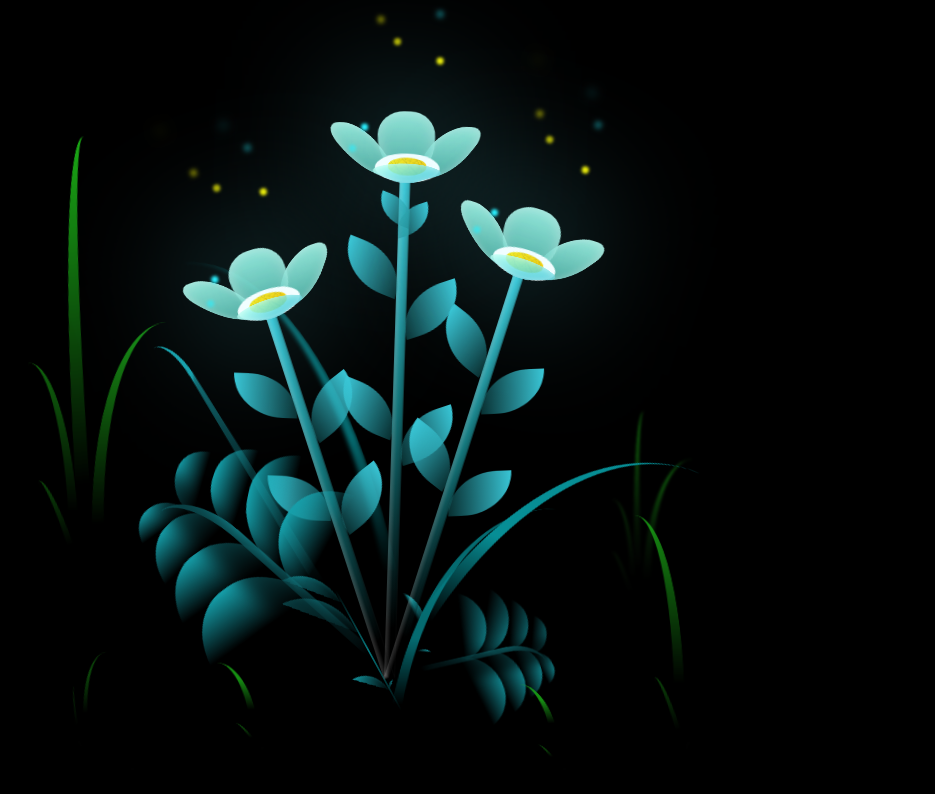
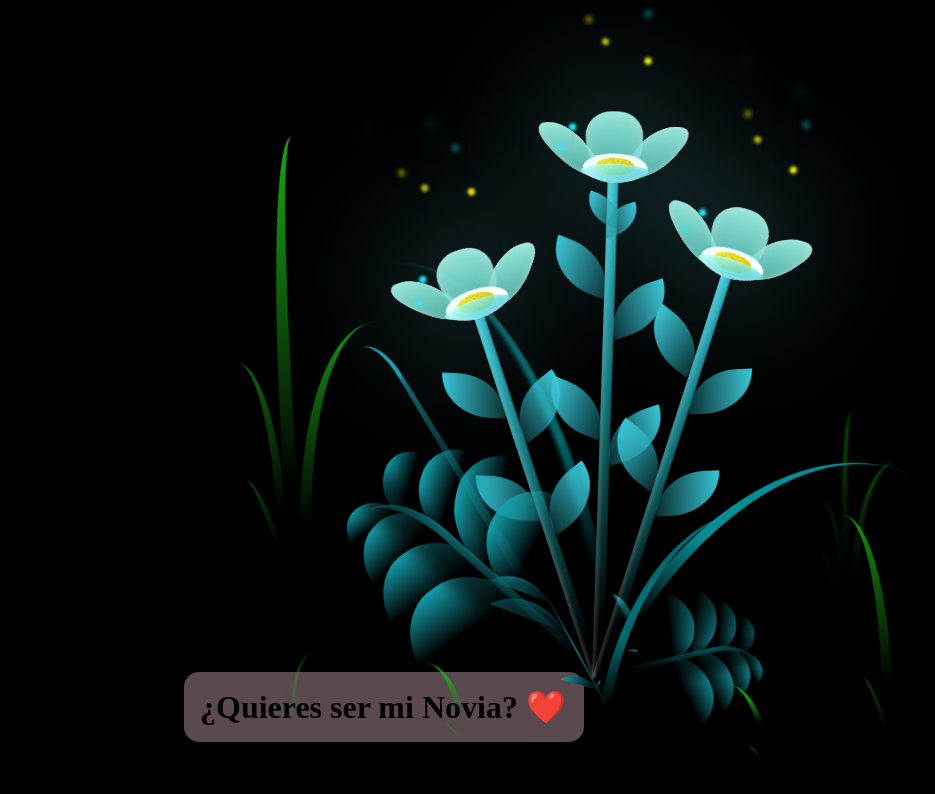
Before and after one commit to Manumanuelito/Sal-con-migo-3, a plain HTML site: page index.html in a window 1280 px wide. Shown: the whole page, without its empty margins (256-1191 px from the left). Drawn offline with Linux system fonts and the light colour scheme.

Commit message:
Add files via upload

```diff
--- a/index.html
+++ b/index.html
@@ -9,6 +9,11 @@
 </head>
 
 <body class="not-loaded">
+  <div class="container">
+    <h1>¿Quieres ser mi Novia? ❤️</h1>
+  </div>
+
+    </title>
     <div class="night"></div>
     <div class="flowers">
       <div class="flower flower--1">
--- a/style.css
+++ b/style.css
@@ -984,7 +984,7 @@ body {
 .not-loaded * {
   animation-play-state: paused !important;
 }
-/*
+
 .container{
   background: rgba(100, 81, 88, 0.9);
   padding: 2rem;
@@ -995,5 +995,5 @@ body {
   max-width: 400px;
   margin: 0.5rem;
   padding: 1rem;
-}/
+}
 /*# sourceMappingURL=style.css.map */
```
